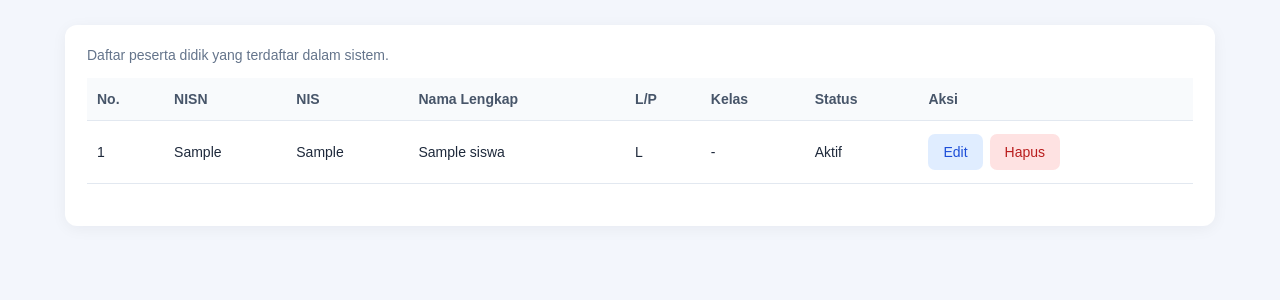
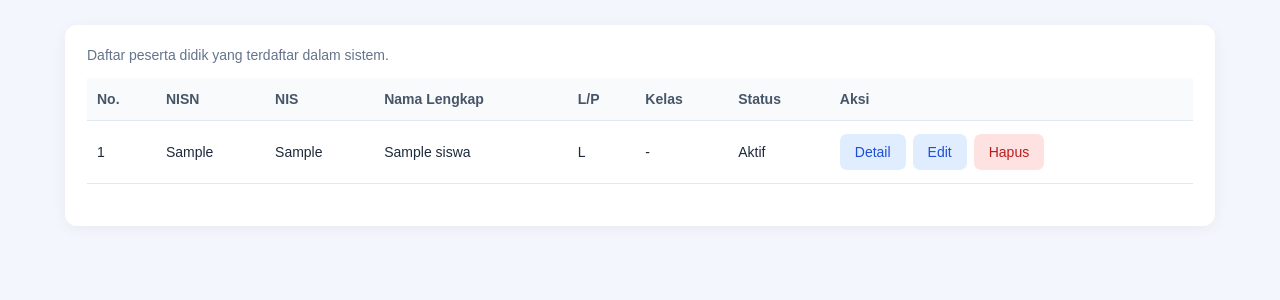
Before and after one commit to fandyhelmi80046-tech/cbt-tka-smpn5lr, a Laravel app: page /admin/siswa in a window 1280 px wide. Shown: the part 83-383 px from the top of the page. Run offline with Laravel 12, Linux system fonts and the light colour scheme; a user stored in the database is signed in; data comes from the database, SQL or seed files in the repository; tables that the repository leaves empty hold one stand-in row (values such as "Sample post").

Commit message:
Add student detail action to list

```diff
--- a/resources/views/admin/siswa/index.blade.php
+++ b/resources/views/admin/siswa/index.blade.php
@@ -66,6 +66,7 @@
                         <td>{{ ucfirst($siswa->status) }}</td>
                         <td>
                             <div class="actions">
+                                <a href="{{ route('admin.siswa.show', $siswa->id) }}" class="btn edit">Detail</a>
                                 <a href="{{ route('admin.siswa.edit', $siswa->id) }}" class="btn edit">Edit</a>
                                 <form action="{{ route('admin.siswa.destroy', $siswa->id) }}" method="POST"
                                       onsubmit="return confirm('Yakin ingin menghapus data siswa ini?')">
```
